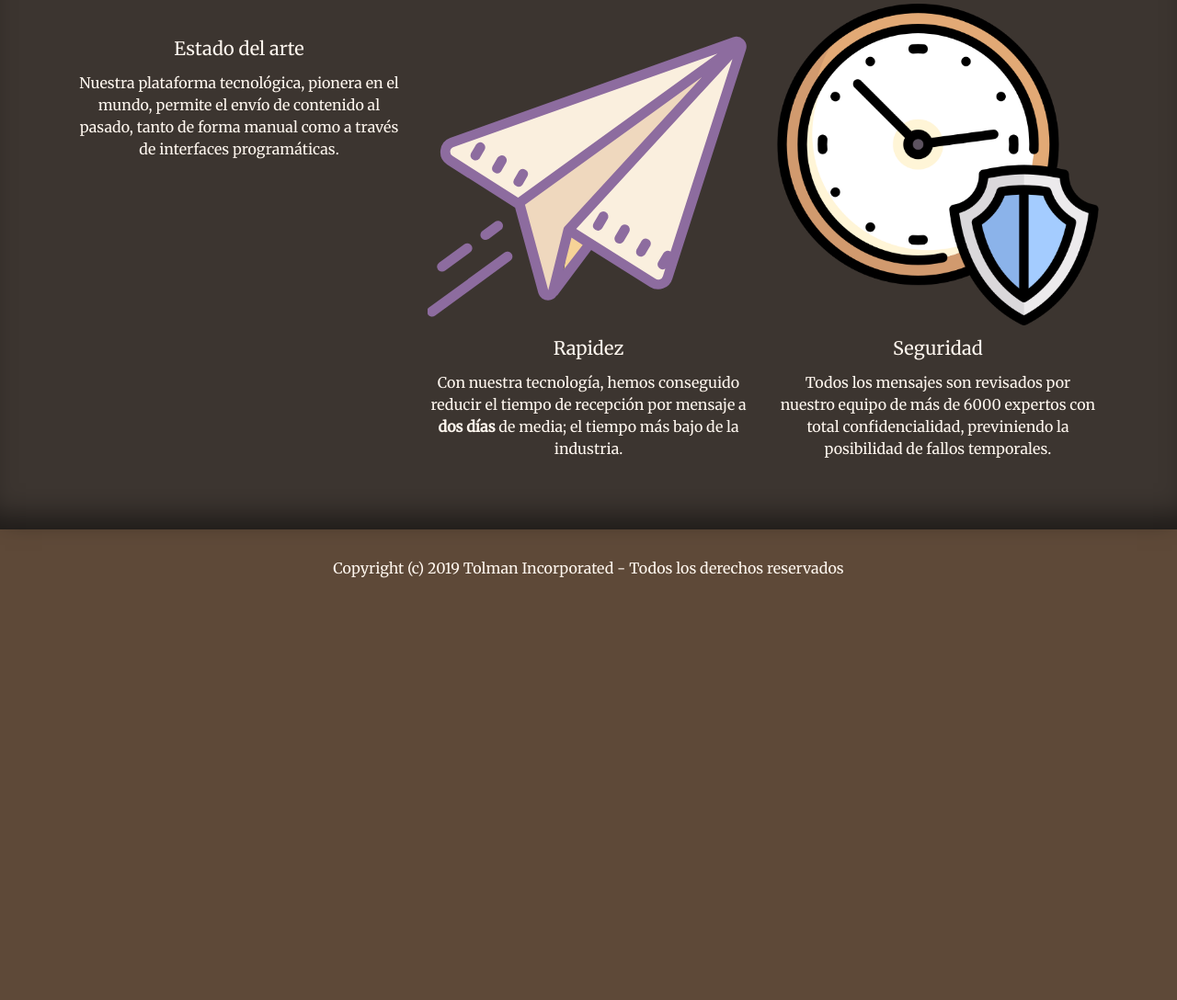
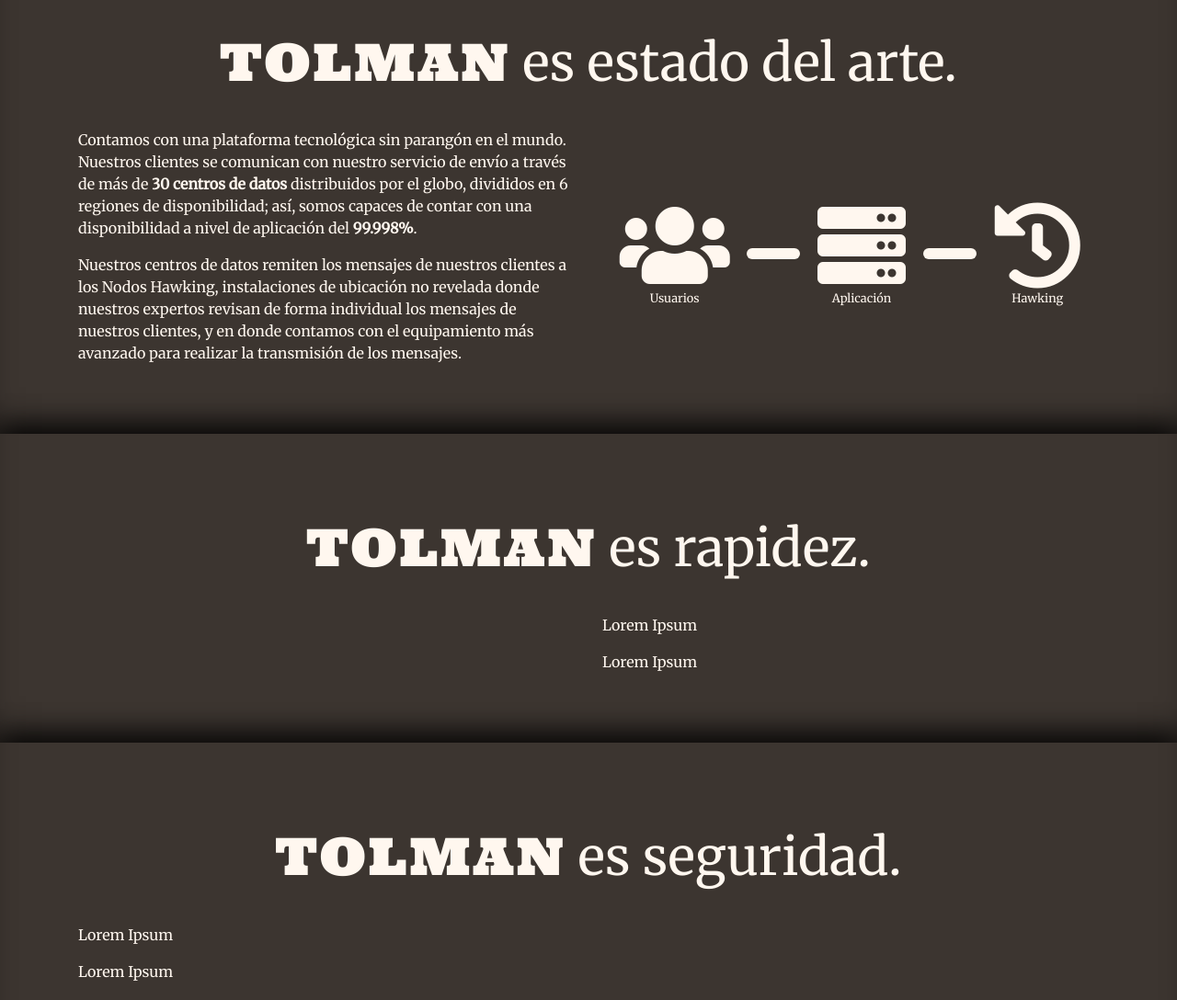
Before and after one commit to Nnubes256/tolman-co, a plain HTML site: page producto.html in a window 1280 px wide. Shown: the part 896-1984 px from the top of the page at 92% size. Before the commit the page ends 1556 px from the top, so only its background shows below. Drawn offline with Linux system fonts and the light colour scheme.

Commit message:
Producto - Parte 1

```diff
--- a/css/index.css
+++ b/css/index.css
@@ -428,6 +428,45 @@ footer > div.container > div.row > p {
     margin: 0 5px 0 -15px;
 }
 
+.infraes {
+  display: flex;
+  width: 100%;
+  justify-content: space-evenly;
+}
+
+.infraes-usuario, .infraes-servidor, .infraes-hawking {
+  align-self: center;
+  display: flex;
+  flex-direction: column;
+  text-align: center;
+}
+
+.infraes-linea {
+  width: 2.5em;
+  height: 12px;
+  align-self: center;
+  /*! border-radius: 1000%; */
+  /*! background-color: #fff7ef; */
+  width: calc(100% / 5 - 50px);
+}
+
+.infraes-linea-inner {
+    width: 100%;
+    height: 100%;
+    background: #fff7ef;
+    border-radius: 1000px;
+}
+
+.infraes-logo {
+    font-size: 600%;
+}
+
+@media (max-width: 575px) {
+    .infraes-logo {
+        font-size: 400%;
+    }
+}
+
 .planes .planes-tier > .card-body {
     padding-top: 1.25rem;
     padding-left: 0;
--- a/producto.html
+++ b/producto.html
@@ -90,34 +90,86 @@
                     </div>
                 </div>
             </section>
-            <section class="content" id="features">
-                <div class="container featureshow">
-                    <div class="row featureshow-row">
-                        <div class="col-sm-4 featureshow-item">
-                            <img src="media/icon_delorean.png" class="featureshow-image" alt="">
-                            <p class="lead featureshow-title">Estado del arte</p>
+            <section class="content">
+                <div class="container">
+                    <h1 class="display-4 titulo-seccion"><span class="marca">Tolman</span> es estado del arte.</h1>
+                    <div class="row">
+                        <div class="col-lg-6">
                             <p>
-                                Nuestra plataforma tecnológica, pionera en el mundo, permite el envío de contenido al pasado,
-                                tanto de forma manual como a través de interfaces programáticas.
+                                Contamos con una plataforma tecnológica sin parangón en el mundo. Nuestros clientes
+                                se comunican con nuestro servicio de envío a través de más de <strong>30 centros de datos</strong>
+                                distribuidos por el globo, divididos en </strong>6 regiones de disponibilidad</strong>; así, somos
+                                capaces de contar con una disponibilidad a nivel de aplicación del <strong>99.998%</strong>.
+                            </p>
+                            <p>
+                                Nuestros centros de datos remiten los mensajes de nuestros clientes a los Nodos Hawking, instalaciones
+                                de ubicación no revelada donde nuestros expertos revisan de forma individual los mensajes
+                                de nuestros clientes, y en donde contamos con el equipamiento más avanzado para realizar
+                                la transmisión de los mensajes.
                             </p>
                         </div>
-                        <div class="col-sm-4 featureshow-item">
-                            <img src="media/icon_paperplane.svg" class="featureshow-image" alt="">
-                            <p class="lead featureshow-title">Rapidez</p>
+                        <div class="col-lg-6 infraes">
+                            <div class="infraes-usuario">
+                                <i class="fas fa-users infraes-logo"></i>
+                                <small class="infraes-label">Usuarios</small>
+                            </div>
+                            <div class="infraes-linea">
+                                <div class="infraes-linea-inner"></div>
+                            </div>
+                            <div class="infraes-servidor">
+                                <i class="fas fa-server infraes-logo"></i>
+                                <small class="infraes-label">Aplicación</small>
+                            </div>
+                            <div class="infraes-linea">
+                                <div class="infraes-linea-inner"></div>
+                            </div>
+                            <div class="infraes-hawking">
+                                <i class="fas fa-history infraes-logo"></i>
+                                <small class="infraes-label">Hawking</small>
+                            </div>
+                        </div>
+                    </div>
+                </div>
+            </section>
+            <section class="content">
+                <div class="container">
+                    <h1 class="display-4 titulo-seccion"><span class="marca">Tolman</span> es rapidez.</h1>
+                    <div class="row">
+                        <div class="col-lg-6">
+
+                        </div>
+                        <div class="col-lg-6">
                             <p>
-                                Con nuestra tecnología, hemos conseguido reducir el tiempo de recepción por mensaje a
-                                <strong>dos días</strong> de media; el tiempo más bajo de la industria.
+                                Lorem Ipsum
                             </p>
-                        </div>
-                        <div class="col-sm-4 featureshow-item">
-                            <img src="media/icon_shield_clock.png" class="featureshow-image" alt="">
-                            <p class="lead featureshow-title">Seguridad</p>
                             <p>
-                                Todos los mensajes son revisados por nuestro equipo de más de 6000 expertos con total
-                                confidencialidad, previniendo la posibilidad de fallos temporales.
+                                Lorem Ipsum
                             </p>
                         </div>
                     </div>
+                </div>
+            </section>
+            <section class="content">
+                <div class="container">
+                    <h1 class="display-4 titulo-seccion"><span class="marca">Tolman</span> es seguridad.</h1>
+                    <div class="row">
+                        <div class="col-lg-6">
+                            <p>
+                                Lorem Ipsum
+                            </p>
+                            <p>
+                                Lorem Ipsum
+                            </p>
+                        </div>
+                        <div class="col-lg-6">
+
+                        </div>
+                    </div>
+                </div>
+            </section>
+            <section class="content">
+                <div class="container">
+                    <h1 class="display-4 titulo-seccion">Y mucho más...</h1>
                 </div>
             </section>
         </main>
```
